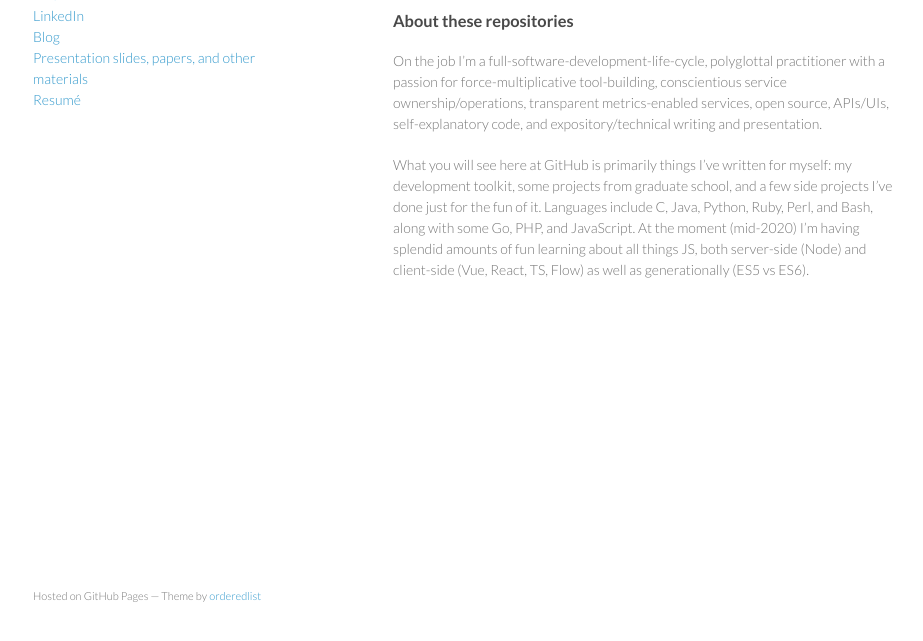
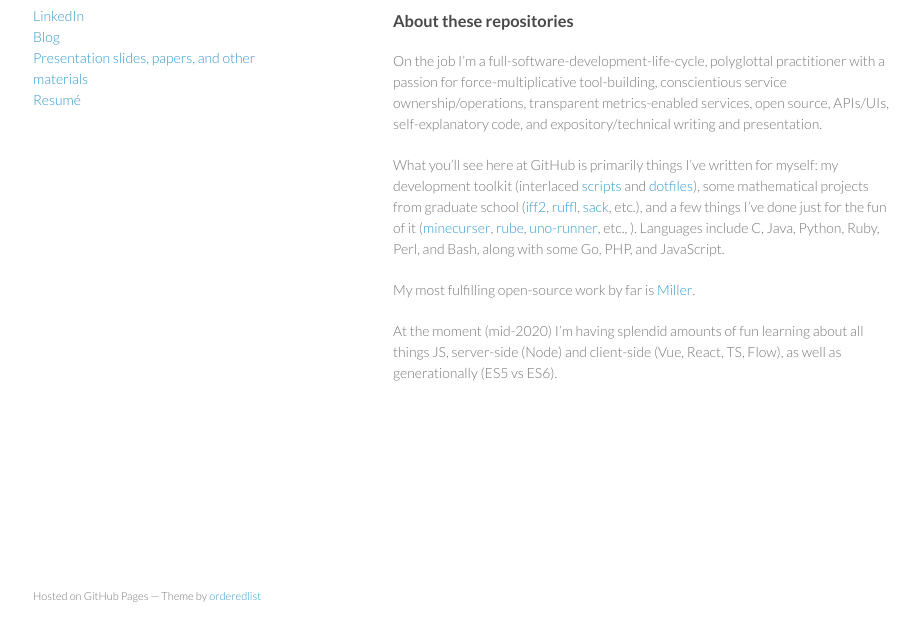
Before and after one commit to johnkerl/johnkerl.github.com, a plain HTML site: page index.html in a window 1280 px wide. Shown: the part 125-766 px from the top of the page, without its empty margins (177-1100 px from the left). Drawn offline with Linux system fonts and the light colour scheme.

Commit message:
index.html

```diff
--- a/index.html
+++ b/index.html
@@ -38,13 +38,28 @@ conscientious service ownership/operations, transparent metrics-enabled
 services, open source, APIs/UIs, self-explanatory code, and
 expository/technical writing and presentation.  </p>
 
-<p> What you will see here at GitHub is primarily things I&rsquo;ve written for
-myself:  my development toolkit, some projects from graduate school, and a few
-side projects I&rsquo;ve done just for the fun of it.  Languages include C,
-Java, Python, Ruby, Perl, and Bash, along with some Go, PHP, and JavaScript.
-At the moment (mid-2020) I&rsquo;m having splendid amounts of fun learning
-about all things JS, both server-side (Node) and client-side (Vue, React, TS,
-Flow) as well as generationally (ES5 vs ES6).  </p>
+<p> What you&rsquo;ll see here at GitHub is primarily things I&rsquo;ve written
+for myself:  my development toolkit (interlaced
+<a href="https://github.com/johnkerl/scripts">scripts</a> and
+<a href="https://github.com/johnkerl/dotfiles">dotfiles</a>), some mathematical
+projects from graduate school
+(<a href="https://github.com/johnkerl/iff2">iff2</a>,
+<a href="https://github.com/johnkerl/ruffl">ruffl</a>,
+<a href="https://github.com/johnkerl/sack">sack</a>, etc.),
+and a few things I&rsquo;ve done just for the fun of it
+(<a href="https://github.com/johnkerl/minecurser">minecurser</a>,
+<a href="https://github.com/johnkerl/rube">rube</a>,
+<a href="https://github.com/johnkerl/uno-runner">uno-runner</a>, etc.,
+).
+Languages include C, Java, Python, Ruby, Perl, and Bash, along with some Go,
+PHP, and JavaScript.  </p>
+
+<p> My most fulfilling open-source work by far is <a
+href="https://github.com/johnkerl/miller">Miller</a>.  </p>
+
+<p> At the moment (mid-2020) I&rsquo;m having splendid amounts of fun learning
+about all things JS, server-side (Node) and client-side (Vue, React, TS,
+Flow), as well as generationally (ES5 vs ES6).  </p>
 
       </section>
 
```
